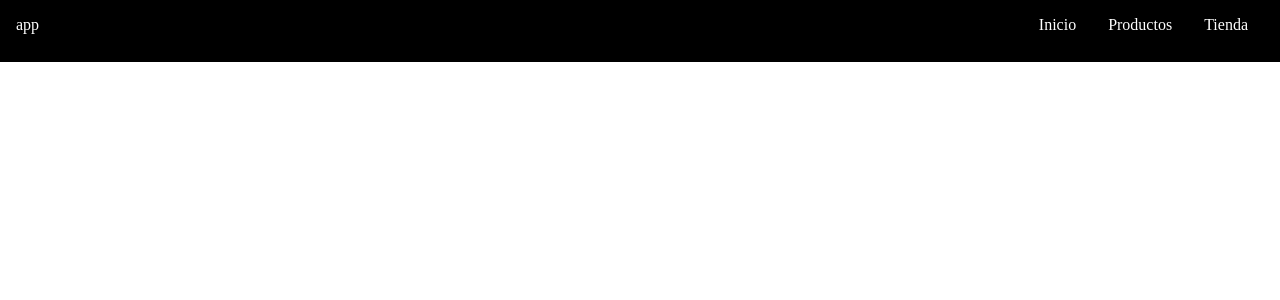
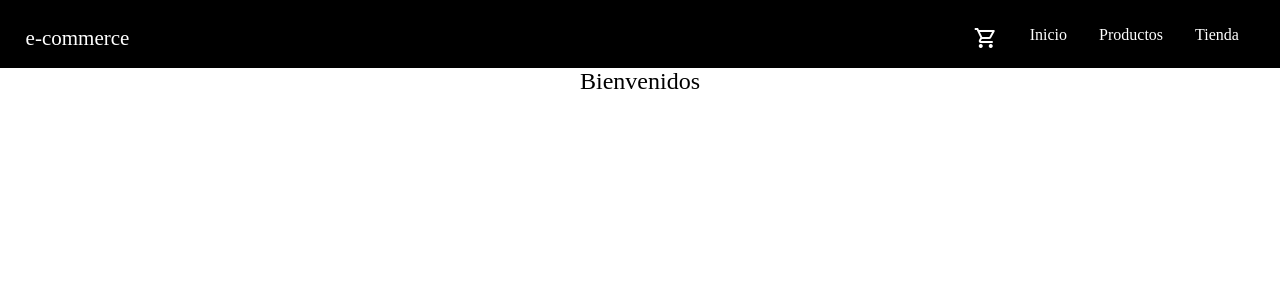
Before and after one commit to julirossia/coder-app, a React (Create React App) app: page / in a window 1280 px wide. Shown: the top 300 px of the page. Built offline with nearby package versions, Linux system fonts and the light colour scheme.

Commit message:
-desafio crea tu landing.

```diff
--- a/public/index.html
+++ b/public/index.html
@@ -10,6 +10,21 @@
       content="Web site created using create-react-app"
     />
     <link rel="apple-touch-icon" href="%PUBLIC_URL%/logo192.png" />
+<!-- https://material.io/resources/icons/?style=baseline -->
+<link href="https://fonts.googleapis.com/css2?family=Material+Icons"
+      rel="stylesheet">
+<!-- https://material.io/resources/icons/?style=outline -->
+<link href="https://fonts.googleapis.com/css2?family=Material+Icons+Outlined"
+      rel="stylesheet">
+<!-- https://material.io/resources/icons/?style=round -->
+<link href="https://fonts.googleapis.com/css2?family=Material+Icons+Round"
+      rel="stylesheet">
+<!-- https://material.io/resources/icons/?style=sharp -->
+<link href="https://fonts.googleapis.com/css2?family=Material+Icons+Sharp"
+      rel="stylesheet">
+<!-- https://material.io/resources/icons/?style=twotone -->
+<link href="https://fonts.googleapis.com/css2?family=Material+Icons+Two+Tone"
+      rel="stylesheet">
     <!--
       manifest.json provides metadata used when your web app is installed on a
       user's mobile device or desktop. See https://developers.google.com/web/fundamentals/web-app-manifest/
--- a/src/App.js
+++ b/src/App.js
@@ -1,13 +1,17 @@
 import Nav from "./components/NavBar";
+import ItemListContainer from "./components/ItemListContainer";
 import './style.scss';
 
-const App = () =>{
+const App = (props) =>{
     return(
-        <header>
-                     <Nav/>
-
+        <>
+      <header>
+        <Nav/>
         </header>
-
+        <main>
+        <ItemListContainer id="main-header" titulo="Bienvenidos"/>
+        </main>
+       </>
 
     )
 }
--- /dev/null
+++ b/src/components/CartWidget.js
@@ -0,0 +1,11 @@
+const CartWidget =() =>{
+    return(
+<i class="material-icons-outlined shopping-cart">
+    <a>
+shopping_cart
+</a>
+</i>
+    )
+}
+
+export default CartWidget;
--- /dev/null
+++ b/src/components/ItemListContainer.js
@@ -0,0 +1,12 @@
+import Nav from "./NavBar"
+
+const ItemListContainer = ({titulo, subtitulo, edad, id}) =>{
+    return(
+        <div className="test" id={id}>
+           <p>{titulo}</p>
+        </div>
+    )
+}
+
+
+export default ItemListContainer;
--- a/src/components/NavBar.js
+++ b/src/components/NavBar.js
@@ -1,14 +1,21 @@
+import CartWidget from "./CartWidget";
+import ItemListContainer from "./ItemListContainer";
+
 const Nav = () =>{
     return(
+        <>
         <nav className="navbar">
-            <p>app</p>
+           <p>e-commerce</p>
             <div className="links">
+                <CartWidget/>
             <a href="#">Inicio</a>
             <a href="#">Productos</a>
             <a href="#">Tienda</a>
 
             </div>
+
     </nav>
+    </>
     )
 }
 
--- a/src/components/_NavBar.scss
+++ b/src/components/_NavBar.scss
@@ -1,12 +1,23 @@
 header {
-    padding: 1rem;
+    padding: 0.8rem 0.8rem 0 0.8rem;
     background: black;
+
+
     .navbar{
         display: inline-flex;
-        width: 100%;
+        width: 98%;
         height: 30px;
+        padding: 0.8rem;
         justify-content: space-between;
 
+        p{
+            color: white;
+            display: flex;
+            justify-content: flex-start;
+            padding-bottom: 0.5rem;
+            font-size: 21px;
+
+        }
     .links{
 
         display: flex;
@@ -14,13 +25,10 @@ header {
         a{
             padding: 0 1rem;
             color: white;
+            cursor: pointer;
         }
     }
-    p{
-        color: white;
-        display: flex;
-        justify-content: flex-start;
-    }
+
 }
 
 }
--- /dev/null
+++ b/src/components/_main.scss
@@ -0,0 +1,7 @@
+main{
+    p{
+        display: flex;
+        justify-content: center;
+        font-size: 24px;
+    }
+}
--- a/src/style.css
+++ b/src/style.css
@@ -1,52 +1,31 @@
 header {
-  padding: 1rem;
-  background: black;
-}
-
+  padding: 0.8rem 0.8rem 0 0.8rem;
+  background: black; }
   header .navbar {
-  display: -webkit-inline-box;
-  display: -ms-inline-flexbox;
     display: inline-flex;
-  width: 100%;
+    width: 98%;
     height: 30px;
-  -webkit-box-pack: justify;
-      -ms-flex-pack: justify;
-          justify-content: space-between;
-}
-
+    padding: 0.8rem;
+    justify-content: space-between; }
+    header .navbar p {
+      color: white;
+      display: flex;
+      justify-content: flex-start;
+      padding-bottom: 0.5rem;
+      font-size: 21px; }
     header .navbar .links {
-  display: -webkit-box;
-  display: -ms-flexbox;
       display: flex;
-  -webkit-box-pack: end;
-      -ms-flex-pack: end;
-          justify-content: flex-end;
-}
-
+      justify-content: flex-end; }
       header .navbar .links a {
         padding: 0 1rem;
         color: white;
-}
-
-header .navbar p {
-  color: white;
-  display: -webkit-box;
-  display: -ms-flexbox;
-  display: flex;
-  -webkit-box-pack: start;
-      -ms-flex-pack: start;
-          justify-content: flex-start;
-}
+        cursor: pointer; }
 
 * {
   padding: 0;
   margin: 0;
-  -webkit-box-sizing: content-box;
-          box-sizing: content-box;
-}
+  box-sizing: content-box; }
 
 a {
   text-decoration: none;
-  color: black;
-}
-/*# sourceMappingURL=style.css.map */
+  color: black; }
--- a/src/style.scss
+++ b/src/style.scss
@@ -1,4 +1,5 @@
 @import "./components/NavBar";
+@import "./components/main";
 
 * {
     padding: 0;
```
Lines whose indentation alone changed are shown as unchanged.
